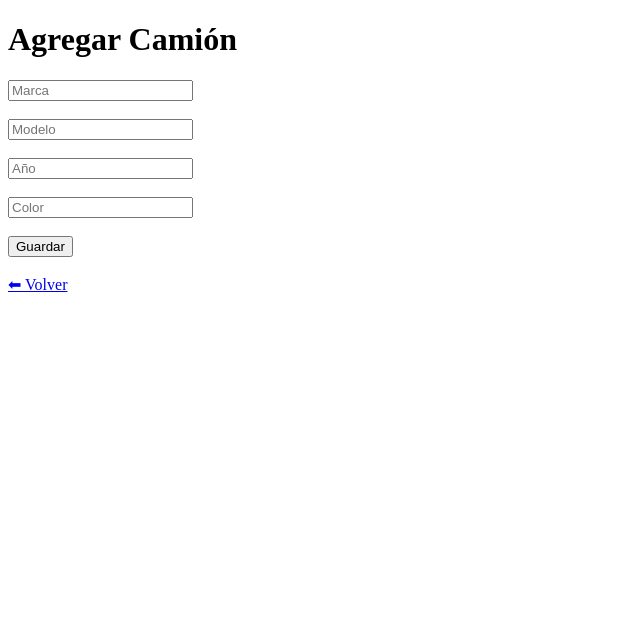
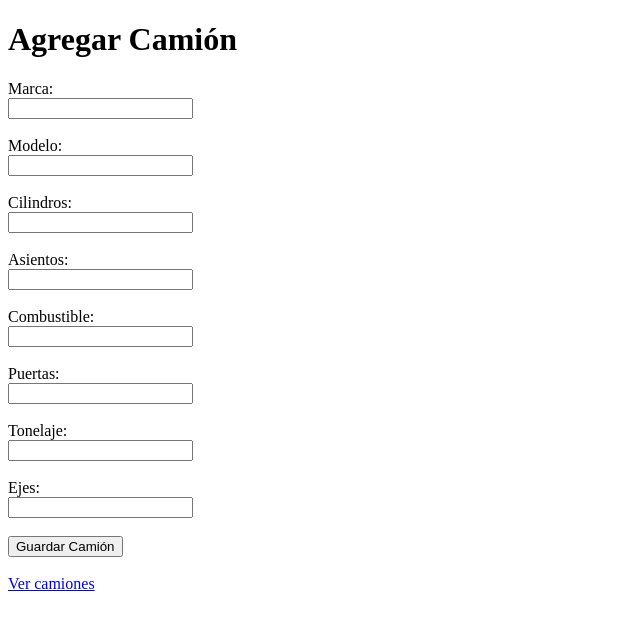
Before and after one commit to canzueto599-spec/sistema-camiones, a Flask app: page /agregar in a window 1280 px wide. Shown: the top 630 px of the page, without its empty margins (0-640 px from the left). Run offline with Flask 3, Linux system fonts and the light colour scheme.

Commit message:
Sistema camiones listo

```diff
--- a/app.py
+++ b/app.py
@@ -1,68 +1,180 @@
-from flask import Flask, render_template, request, redirect, url_for, abort
+from flask import Flask, render_template, request, redirect
 import sqlite3
+import qrcode
 import os
 
 app = Flask(__name__)
-DB_NAME = "camiones.db"
 
-# -------------------------
-# CONEXIÓN A LA BASE DE DATOS
-# -------------------------
+# ======================
+# CONEXIÓN A BASE DE DATOS
+# ======================
+
 def get_db():
-    conn = sqlite3.connect(DB_NAME)
+    conn = sqlite3.connect("camiones.db")
     conn.row_factory = sqlite3.Row
     return conn
 
-# -------------------------
+
+# ======================
+# CREAR TABLA SI NO EXISTE
+# ======================
+
+def crear_tabla():
+    conn = get_db()
+    conn.execute("""
+        CREATE TABLE IF NOT EXISTS camiones (
+            id INTEGER PRIMARY KEY AUTOINCREMENT,
+            marca TEXT,
+            modelo TEXT,
+            cilindros TEXT,
+            asientos TEXT,
+            combustible TEXT,
+            puertas TEXT,
+            tonelaje TEXT,
+            ejes TEXT
+        )
+    """)
+    conn.commit()
+    conn.close()
+
+crear_tabla()
+
+
+# ======================
 # INICIO
-# -------------------------
+# ======================
+
 @app.route("/")
 def inicio():
-    return render_template("inicio.html")
+    return redirect("/ver_camiones")
 
-# -------------------------
-# VER CAMIÓN (PÚBLICO)
-# -------------------------
-@app.route("/camion/<int:id>")
-def ver_camion(id):
-    db = get_db()
-    camion = db.execute(
-        "SELECT * FROM camiones WHERE id = ?",
-        (id,)
-    ).fetchone()
-    db.close()
 
-    if camion is None:
-        return "Camión no encontrado", 404
+# ======================
+# AGREGAR CAMIÓN
+# ======================
 
-    return render_template("camion.html", camion=camion)
-
-# -------------------------
-# AGREGAR CAMIÓN (PRIVADO / PAPÁ)
-# -------------------------
 @app.route("/agregar", methods=["GET", "POST"])
-def agregar_camion():
+def agregar():
     if request.method == "POST":
         marca = request.form["marca"]
         modelo = request.form["modelo"]
-        anio = request.form["anio"]
-        color = request.form["color"]
+        cilindros = request.form["cilindros"]
+        asientos = request.form["asientos"]
+        combustible = request.form["combustible"]
+        puertas = request.form["puertas"]
+        tonelaje = request.form["tonelaje"]
+        ejes = request.form["ejes"]
 
-        db = get_db()
-        db.execute(
-            "INSERT INTO camiones (marca, modelo, anio, color) VALUES (?, ?, ?, ?)",
-            (marca, modelo, anio, color)
-        )
-        db.commit()
-        db.close()
+        conn = get_db()
+        conn.execute("""
+            INSERT INTO camiones
+            (marca, modelo, cilindros, asientos, combustible, puertas, tonelaje, ejes)
+            VALUES (?, ?, ?, ?, ?, ?, ?, ?)
+        """, (marca, modelo, cilindros, asientos, combustible, puertas, tonelaje, ejes))
+        conn.commit()
+        conn.close()
 
-        return redirect(url_for("inicio"))
+        return redirect("/ver_camiones")
 
     return render_template("agregar.html")
 
-# -------------------------
-# ARRANQUE (RENDER)
-# -------------------------
+
+# ======================
+# VER CAMIONES
+# ======================
+
+@app.route("/ver_camiones")
+def ver_camiones():
+    conn = get_db()
+    camiones = conn.execute("SELECT * FROM camiones").fetchall()
+    conn.close()
+    return render_template("ver_camiones.html", camiones=camiones)
+
+
+# ======================
+# ELIMINAR
+# ======================
+
+@app.route("/eliminar/<int:id>")
+def eliminar(id):
+    conn = get_db()
+    conn.execute("DELETE FROM camiones WHERE id = ?", (id,))
+    conn.commit()
+    conn.close()
+    return redirect("/ver_camiones")
+
+
+# ======================
+# EDITAR
+# ======================
+
+@app.route("/editar/<int:id>", methods=["GET", "POST"])
+def editar(id):
+    conn = get_db()
+
+    if request.method == "POST":
+        marca = request.form["marca"]
+        modelo = request.form["modelo"]
+        cilindros = request.form["cilindros"]
+        asientos = request.form["asientos"]
+        combustible = request.form["combustible"]
+        puertas = request.form["puertas"]
+        tonelaje = request.form["tonelaje"]
+        ejes = request.form["ejes"]
+
+        conn.execute("""
+            UPDATE camiones
+            SET marca=?, modelo=?, cilindros=?, asientos=?, combustible=?, puertas=?, tonelaje=?, ejes=?
+            WHERE id=?
+        """, (marca, modelo, cilindros, asientos, combustible, puertas, tonelaje, ejes, id))
+        conn.commit()
+        conn.close()
+        return redirect("/ver_camiones")
+
+    camion = conn.execute("SELECT * FROM camiones WHERE id = ?", (id,)).fetchone()
+    conn.close()
+    return render_template("agregar.html", camion=camion)
+
+
+# ======================
+# GENERAR QR
+# ======================
+
+@app.route("/qr/<int:id>")
+def qr_camion(id):
+    conn = get_db()
+    camion = conn.execute(
+        "SELECT * FROM camiones WHERE id = ?", (id,)
+    ).fetchone()
+    conn.close()
+
+    if not camion:
+        return "Camión no encontrado"
+
+    data = f"""
+    Camión
+    Marca: {camion['marca']}
+    Modelo: {camion['modelo']}
+    Cilindros: {camion['cilindros']}
+    Asientos: {camion['asientos']}
+    Combustible: {camion['combustible']}
+    Puertas: {camion['puertas']}
+    Tonelaje: {camion['tonelaje']}
+    Ejes: {camion['ejes']}
+    """
+
+    img = qrcode.make(data)
+
+    os.makedirs("static/qrs", exist_ok=True)
+    path = f"static/qrs/camion_{id}.png"
+    img.save(path)
+
+    return render_template("qr.html", camion=camion, qr=path)
+
+
+# ======================
+# RUN
+# ======================
+
 if __name__ == "__main__":
-    port = int(os.environ.get("PORT", 10000))
-    app.run(host="0.0.0.0", port=port)
+    app.run(debug=True)
--- a/requeriments.txt
+++ /dev/null
@@ -1,2 +0,0 @@
-flask
-gunicorn
--- a/templates/agregar.html
+++ b/templates/agregar.html
@@ -7,15 +7,34 @@
     <h1>Agregar Camión</h1>
 
     <form method="POST">
-        <input name="marca" placeholder="Marca" required><br><br>
-        <input name="modelo" placeholder="Modelo" required><br><br>
-        <input name="anio" placeholder="Año" required><br><br>
-        <input name="color" placeholder="Color" required><br><br>
+        <label>Marca:</label><br>
+        <input name="marca" required><br><br>
 
-        <button type="submit">Guardar</button>
+        <label>Modelo:</label><br>
+        <input name="modelo" required><br><br>
+
+        <label>Cilindros:</label><br>
+        <input name="cilindros"><br><br>
+
+        <label>Asientos:</label><br>
+        <input name="asientos"><br><br>
+
+        <label>Combustible:</label><br>
+        <input name="combustible"><br><br>
+
+        <label>Puertas:</label><br>
+        <input name="puertas"><br><br>
+
+        <label>Tonelaje:</label><br>
+        <input name="tonelaje"><br><br>
+
+        <label>Ejes:</label><br>
+        <input name="ejes"><br><br>
+
+        <button type="submit">Guardar Camión</button>
     </form>
 
     <br>
-    <a href="/">⬅ Volver</a>
+    <a href="/ver_camiones">Ver camiones</a>
 </body>
 </html>
```
Also changed, not shown: templates/qr.html (added, +24 -0 lines), templates/ver_camiones.html (added, +47 -0 lines), camiones.db, static/qrs/camion_1.png (added), static/qrs/camion_2.png (added).
